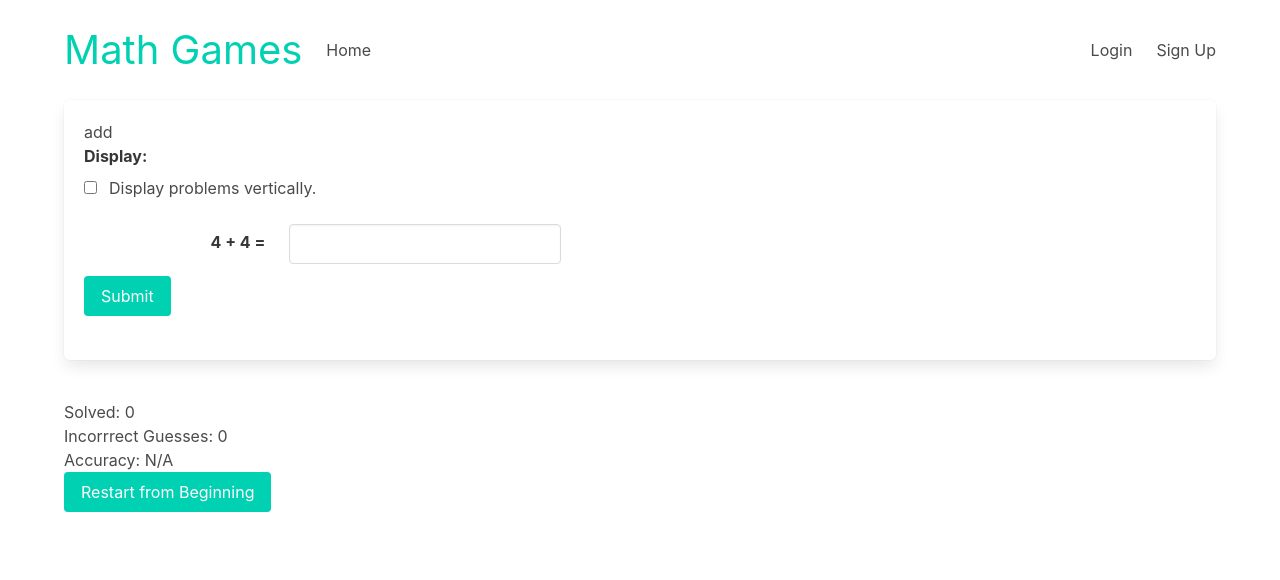
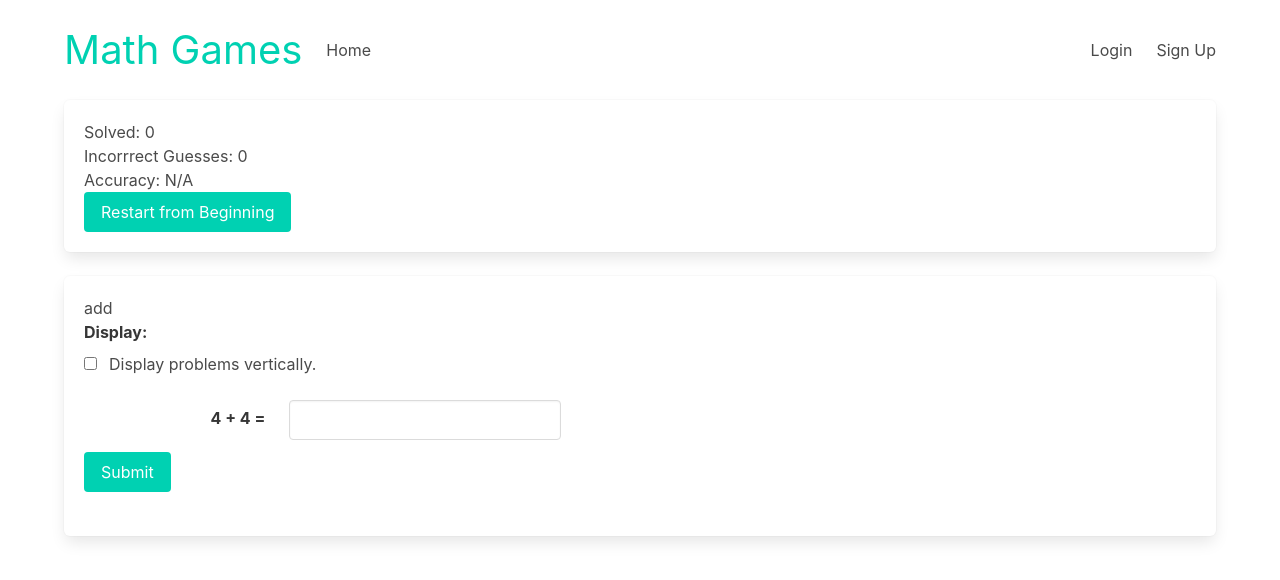
Before and after one commit to quentinikeno/Springboard-SEC-Capstone-2, a React (Create React App) app in the folder frontend/: page / in a window 1280 px wide. Shown: the top 580 px of the page. Built offline with nearby package versions, Linux system fonts and the light colour scheme; no server answers.

Commit message:
Move stats box above game.

```diff
--- a/frontend/src/math-squared/ProblemBoxGame.js
+++ b/frontend/src/math-squared/ProblemBoxGame.js
@@ -39,8 +39,7 @@ const ProblemBoxGame = () => {
 	return (
 		<div className="ProblemBoxGame">
 			<div>
-				<ProblemBoxes />
-				<div>
+				<div className="box">
 					<p>Solved: {solved}</p>
 					<p>Incorrrect Guesses: {incorrectGuesses}</p>
 					<p>
@@ -55,6 +54,7 @@ const ProblemBoxGame = () => {
 						Restart from Beginning
 					</button>
 				</div>
+				<ProblemBoxes />
 			</div>
 		</div>
 	);
```
